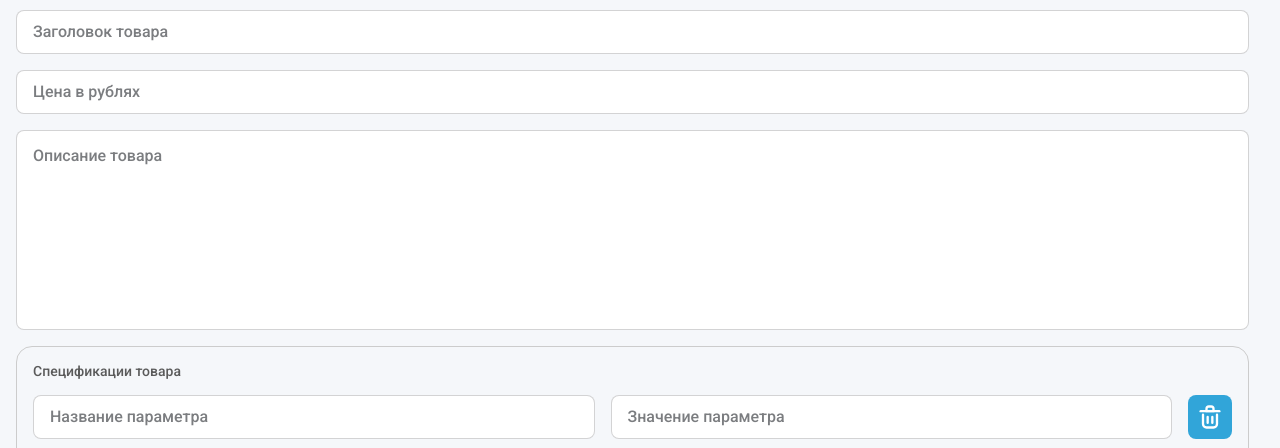
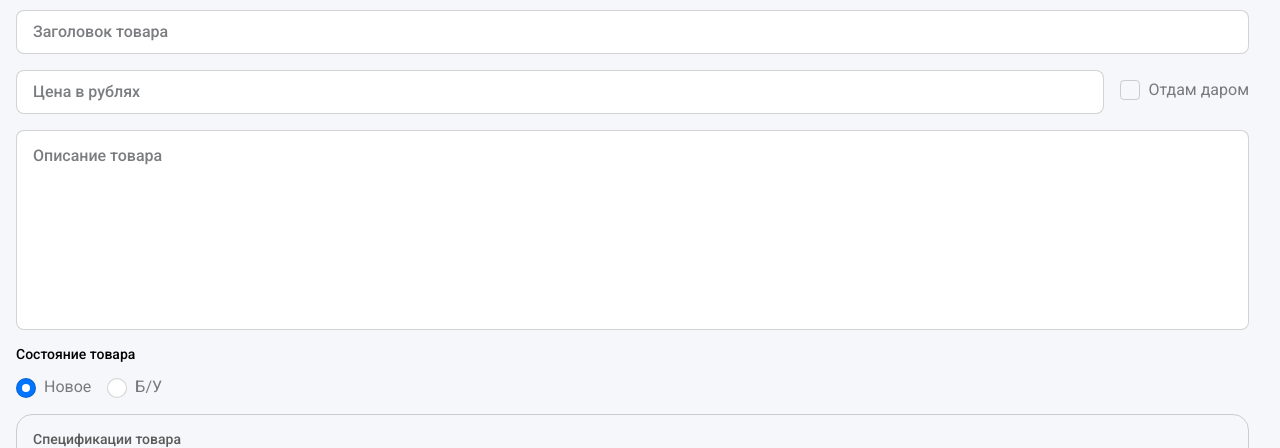
Before and after one commit to developer-pavlik/crimea-fishing, a Next.js app: page /products/add in a window 1280 px wide. Shown: the part 603-1051 px from the top of the page. Built offline with nearby package versions, Linux system fonts and the light colour scheme; no server answers.

Commit message:
Фиксы

```diff
--- a/src/components/ProductForm/ProductForm.module.scss
+++ b/src/components/ProductForm/ProductForm.module.scss
@@ -39,6 +39,18 @@
     font-weight: 500;
 }
 
+.productCondition {
+    display: flex;
+    flex-direction: column;
+    gap: 16px;
+}
+
+
+.productConditionLabel {
+    font-weight: 500;
+    font-size: 14px;
+}
+
 .productFormSubmitButton {
     text-align: center;
 }
@@ -49,3 +61,15 @@
     font-weight: 600;
     color: var(--main-text-color);
 }
+
+.productPriceInfo {
+    display: grid;
+    gap: 16px;
+    align-items: center;
+    grid-template-columns: 1fr auto;
+}
+
+.productConditionOptions {
+    display: flex;
+    gap: 16px;
+}
--- a/src/components/ProductForm/ProductForm.tsx
+++ b/src/components/ProductForm/ProductForm.tsx
@@ -6,12 +6,17 @@ import TextInput from '../ui/TextInput/TextInput';
 import Textarea from '../ui/Textarea/Textarea';
 import { Button } from '../ui/Button/Button';
 import ImgLoader from '../ImgLoader/ImgLoader';
+import Checkbox from '../ui/Checkbox/Checkbox';
+import Radio from '../ui/Radio/Radio';
 
 import DeleteIcon from '../../../public/icons/delete.svg';
+
+type ProductCondition = 'new' | 'used';
 
 interface ProductData {
     title: string;
     price: number;
+    condition: ProductCondition;
 }
 
 interface ProductFormProps {
@@ -22,12 +27,13 @@ interface ProductFormProps {
 export default function ProductForm({ initialData, onSubmit = async () => {} }: ProductFormProps) {
     const [title, setTitle] = useState(initialData?.title || '');
     const [price, setPrice] = useState(initialData?.price || 0);
+    const [condition, setCondition] = useState<ProductCondition>(initialData?.condition || 'new');
     const [loading, setLoading] = useState(false);
 
     const handleSubmit = async (e: React.FormEvent) => {
         e.preventDefault();
         setLoading(true);
-        await onSubmit({ title, price });
+        await onSubmit({ title, price, condition });
         setLoading(false);
     };
 
@@ -41,11 +47,36 @@ export default function ProductForm({ initialData, onSubmit = async () => {} }:
             <div className={styles.productFormField}>
                 <TextInput name='title' className={styles.input} placeholder='Заголовок товара' />
             </div>
-            <div className={styles.productFormField}>
-                <TextInput type='number' name='price' className={styles.input} placeholder='Цена в рублях' />
+            <div className={styles.productPriceInfo}>
+                <div className={styles.productFormField}>
+                    <TextInput type='number' name='price' className={styles.input} placeholder='Цена в рублях' />
+                </div>
+                <div className={styles.productFormField}>
+                    <Checkbox name="isFree" label="Отдам даром" />
+                </div>
             </div>
             <div className={styles.productFormField}>
                 <Textarea name='description'placeholder='Описание товара' />
+            </div>
+
+            <div className={styles.productCondition}>
+                <span className={styles.productConditionLabel}>Состояние товара</span>
+                <div className={styles.productConditionOptions}>
+                    <Radio
+                        name='condition'
+                        value='new'
+                        checked={condition === 'new'}
+                        onChange={() => setCondition('new')}
+                        label='Новое'
+                    />
+                    <Radio
+                        name='condition'
+                        value='used'
+                        checked={condition === 'used'}
+                        onChange={() => setCondition('used')}
+                        label='Б/У'
+                    />
+                </div>
             </div>
 
             <div className={styles.productSpecifications}>
--- /dev/null
+++ b/src/components/ui/Checkbox/Checkbox.module.scss
@@ -0,0 +1,53 @@
+.container {
+    display: inline-flex;
+    gap: 8px;
+}
+
+.input {
+    position: absolute;
+    left: 0;
+    top: 0;
+    width: 100%;
+    height: 100%;
+    opacity: 0;
+    cursor: pointer;
+
+    &:checked + .checkbox {
+        background: #0073FF;
+        border-color: rgba(35, 38, 43, 0.2);
+
+        .icon {
+            visibility: visible;
+        }
+    }
+
+    &:focus-visible + .checkbox {
+        outline: 1px solid #0073FF;
+        box-shadow: 0 0 4px 0 rgba(0, 115, 255, 0.5);
+    }
+}
+
+.checkbox {
+    display: inline-flex;
+    align-items: center;
+    justify-content: center;
+    border: 1px solid rgba(35, 38, 43, 0.2);
+    box-sizing: border-box;
+    width: 20px;
+    height: 20px;
+    border-radius: 4px;
+}
+
+.icon {
+    visibility: hidden;
+}
+
+.checkboxWrapper {
+    position: relative;
+    display: inline-flex;
+}
+
+.label {
+    color: rgba(35, 38, 43, 0.6);
+    align-self: center;
+}
--- /dev/null
+++ b/src/components/ui/Checkbox/Checkbox.tsx
@@ -0,0 +1,29 @@
+import React, { useId } from 'react'
+import type { InputHTMLAttributes } from 'react'
+import styles from './Checkbox.module.scss'
+import cn from "clsx";
+
+interface CheckboxProps extends InputHTMLAttributes<HTMLInputElement> {
+    label?: string;
+}
+
+const Checkbox: React.FC<CheckboxProps> = ({ label, className, ...props }) => {
+    const id = useId();
+
+    return (
+        <div className={cn(styles.container, className)}>
+            <div className={styles.checkboxWrapper}>
+                <input id={id} className={styles.input}  type="checkbox" {...props} />
+                <span className={styles.checkbox}>
+                    <svg className={styles.icon} width="16" height="16" viewBox="0 0 16 16" fill="none" xmlns="http://www.w3.org/2000/svg">
+                        <path d="M3.33325 7.94467L6.48259 11L12.6666 5" stroke="white" strokeWidth="1.5" strokeLinecap="round" strokeLinejoin="round"/>
+                    </svg>
+                </span>
+            </div>
+
+            {label && <label className={styles.label} htmlFor={id}>{label}</label>}
+        </div>
+    )
+};
+
+export default Checkbox;
--- /dev/null
+++ b/src/components/ui/Radio/Radio.module.scss
@@ -0,0 +1,60 @@
+.container {
+    display: inline-flex;
+    gap: 8px;
+}
+
+.input {
+    position: absolute;
+    left: 0;
+    top: 0;
+    width: 100%;
+    height: 100%;
+    opacity: 0;
+    cursor: pointer;
+    z-index: 1;
+
+    &:checked + .radio {
+        background: #0073FF;
+        border-color: rgba(35, 38, 43, 0.2);
+
+        .dot {
+            opacity: 1;
+        }
+    }
+
+    &:focus-visible + .radio {
+        outline: 1px solid #0073FF;
+        box-shadow: 0 0 4px 0 rgba(0, 115, 255, 0.5);
+    }
+}
+
+.radio {
+    position: relative;
+    display: inline-flex;
+    align-items: center;
+    justify-content: center;
+    border: 1px solid rgba(35, 38, 43, 0.2);
+    box-sizing: border-box;
+    width: 20px;
+    height: 20px;
+    border-radius: 50%;
+    background: #fff;
+}
+
+.dot {
+    width: 8px;
+    height: 8px;
+    border-radius: 50%;
+    background: #fff;
+    opacity: 0;
+}
+
+.radioWrapper {
+    position: relative;
+    display: inline-flex;
+}
+
+.label {
+    color: rgba(35, 38, 43, 0.6);
+    align-self: center;
+}
--- /dev/null
+++ b/src/components/ui/Radio/Radio.tsx
@@ -0,0 +1,27 @@
+import React, { useId } from 'react'
+import type { InputHTMLAttributes } from 'react'
+import cn from 'clsx';
+import styles from './Radio.module.scss'
+
+interface RadioProps extends InputHTMLAttributes<HTMLInputElement> {
+    label?: string;
+}
+
+const Radio: React.FC<RadioProps> = ({ label, className, ...props }) => {
+    const id = useId();
+
+    return (
+        <div className={cn(styles.container, className)}>
+            <div className={styles.radioWrapper}>
+                <input id={id} className={styles.input} type="radio" {...props} />
+                <span className={styles.radio}>
+                    <span className={styles.dot} />
+                </span>
+            </div>
+
+            {label && <label className={styles.label} htmlFor={id}>{label}</label>}
+        </div>
+    )
+};
+
+export default Radio;
```
